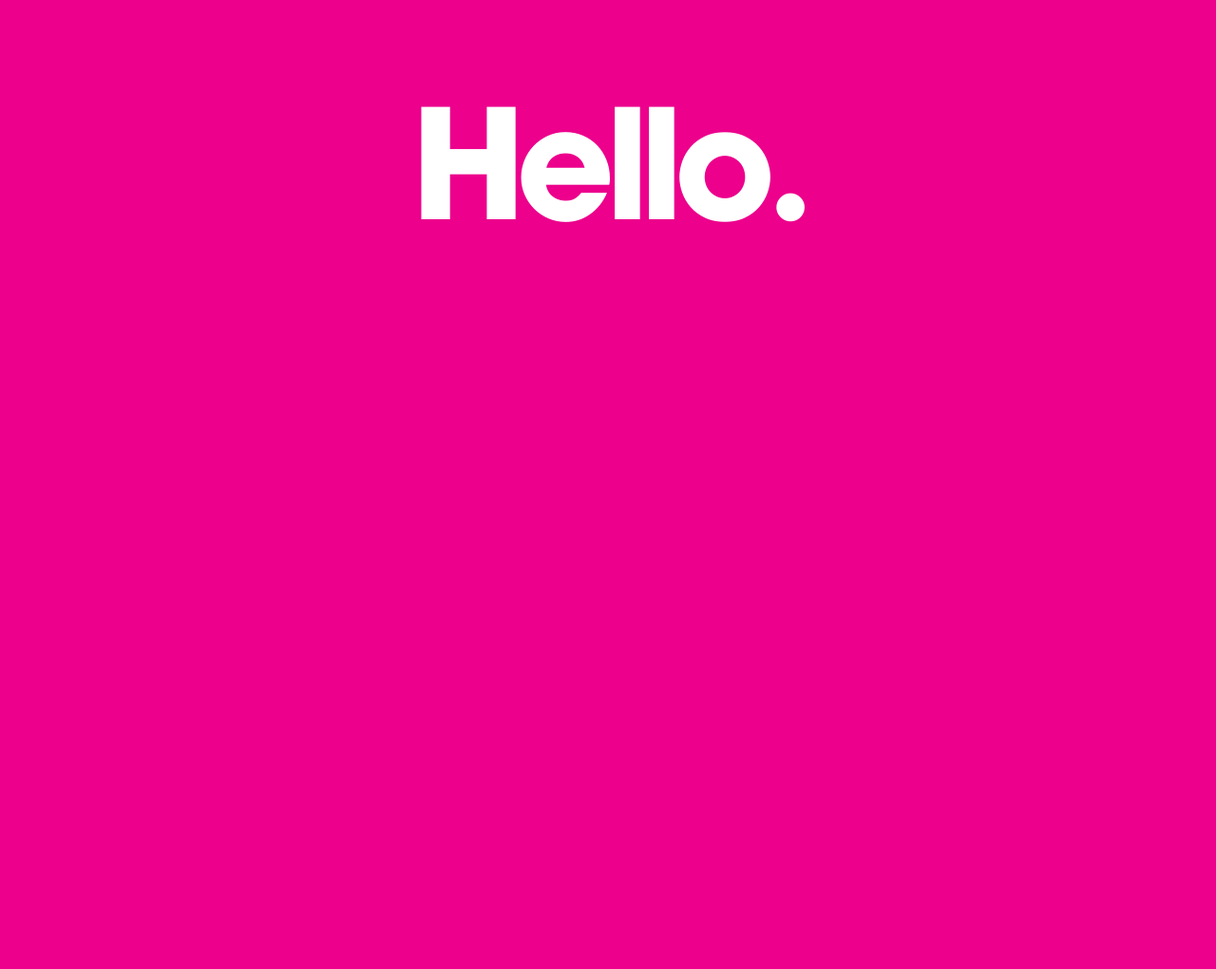
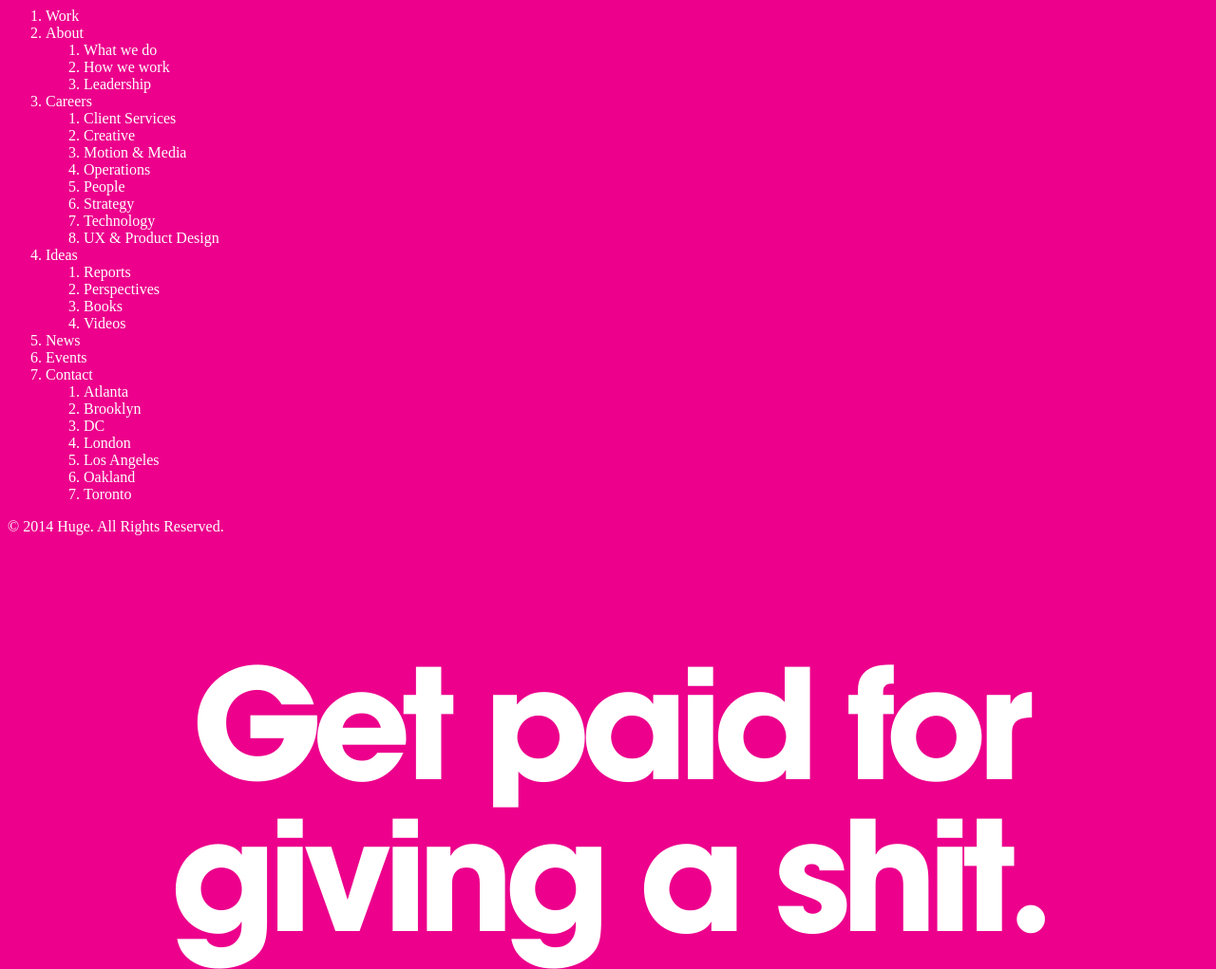
Before and after one commit to manuelhe/htest, a website: page public/index.html in a window 1280 px wide. Shown: the top 1021 px of the page at 95% size. Before the commit the page ends 800 px from the top, so only its background shows below. Drawn offline with Linux system fonts and the light colour scheme.

Commit message:
Document base layout

```diff
--- a/public/index.html
+++ b/public/index.html
@@ -1,10 +1,123 @@
-<!doctype html>
+<!doctype <!DOCTYPE html>
 <html>
 <head>
+  <meta charset="utf-8" />
+  <meta http-equiv="X-UA-Compatible" content="IE=edge">
   <title>HUGE NavExercise</title>
-  <link rel="stylesheet" href="/styles/main.css">
+  <meta name="viewport" content="width=device-width, initial-scale=1">
+  <link rel="stylesheet" type="text/css" media="screen" href="./styles/main.css" />
 </head>
 <body>
-<h1>Hello.</h1>
+
+  <nav class="main-nav">
+    <ol>
+      <li>
+        <a>Work</a>
+      </li>
+      <li>
+        <a>About</a>
+        <ol>
+            <li>
+              <a>What we do</a>
+            </li>
+            <li>
+              <a>How we work</a>
+            </li>
+            <li>
+              <a>Leadership</a>
+            </li>
+          </ol>
+      </li>
+      <li>
+        <a>Careers</a>
+        <ol>
+            <li>
+              <a>Client Services</a>
+            </li>
+            <li>
+              <a>Creative</a>
+            </li>
+            <li>
+              <a>Motion & Media</a>
+            </li>
+            <li>
+              <a>Operations</a>
+            </li>
+            <li>
+              <a>People</a>
+            </li>
+            <li>
+              <a>Strategy</a>
+            </li>
+            <li>
+              <a>Technology</a>
+            </li>
+            <li>
+              <a>UX & Product Design</a>
+            </li>
+          </ol>
+      </li>
+      <li>
+        <a>Ideas</a>
+        <ol>
+            <li>
+              <a>Reports</a>
+            </li>
+            <li>
+              <a>Perspectives</a>
+            </li>
+            <li>
+              <a>Books</a>
+            </li>
+            <li>
+              <a>Videos</a>
+            </li>
+          </ol>
+      </li>
+      <li>
+        <a>News</a>
+      </li>
+      <li>
+        <a>Events</a>
+      </li>
+      <li>
+        <a>Contact</a>
+        <ol>
+            <li>
+              <a>Atlanta</a>
+            </li>
+            <li>
+              <a>Brooklyn</a>
+            </li>
+            <li>
+              <a>DC</a>
+            </li>
+            <li>
+              <a>London</a>
+            </li>
+            <li>
+              <a>Los Angeles</a>
+            </li>
+            <li>
+              <a>Oakland</a>
+            </li>
+            <li>
+              <a>Toronto</a>
+            </li>
+          </ol>
+      </li>
+    </ol>
+    <div class="copyright">
+        © 2014 Huge. All Rights Reserved.
+    </div>
+  </nav>
+
+  <section class="content">
+    <h1>Get paid for giving a shit.</h1>
+    <p>
+      Lorem ipsum dolor sit amet, consectetur adipisicing elit, sed do eiusmod tempor inci- didunt ut labore et dolore magna aliqua. Ut enim ad minim veniam, quis nostrud exerci- tation ullamco laboris nisi ut aliquip ex ea commodo consequat. Duis aute irure dolor in reprehenderit in voluptate velit esse cillum
+    </p>
+  </section>
+
 </body>
 </html>
```
